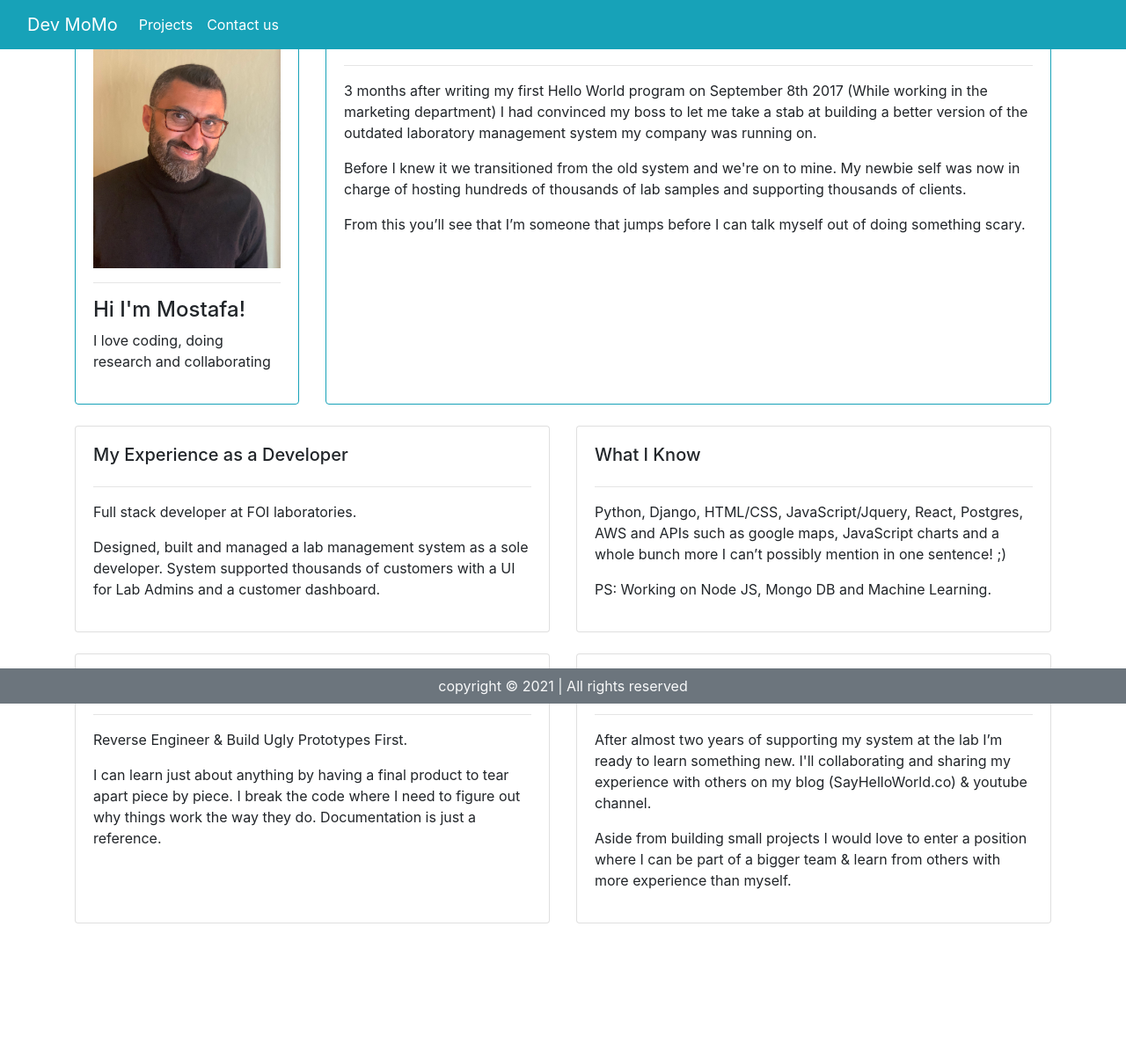
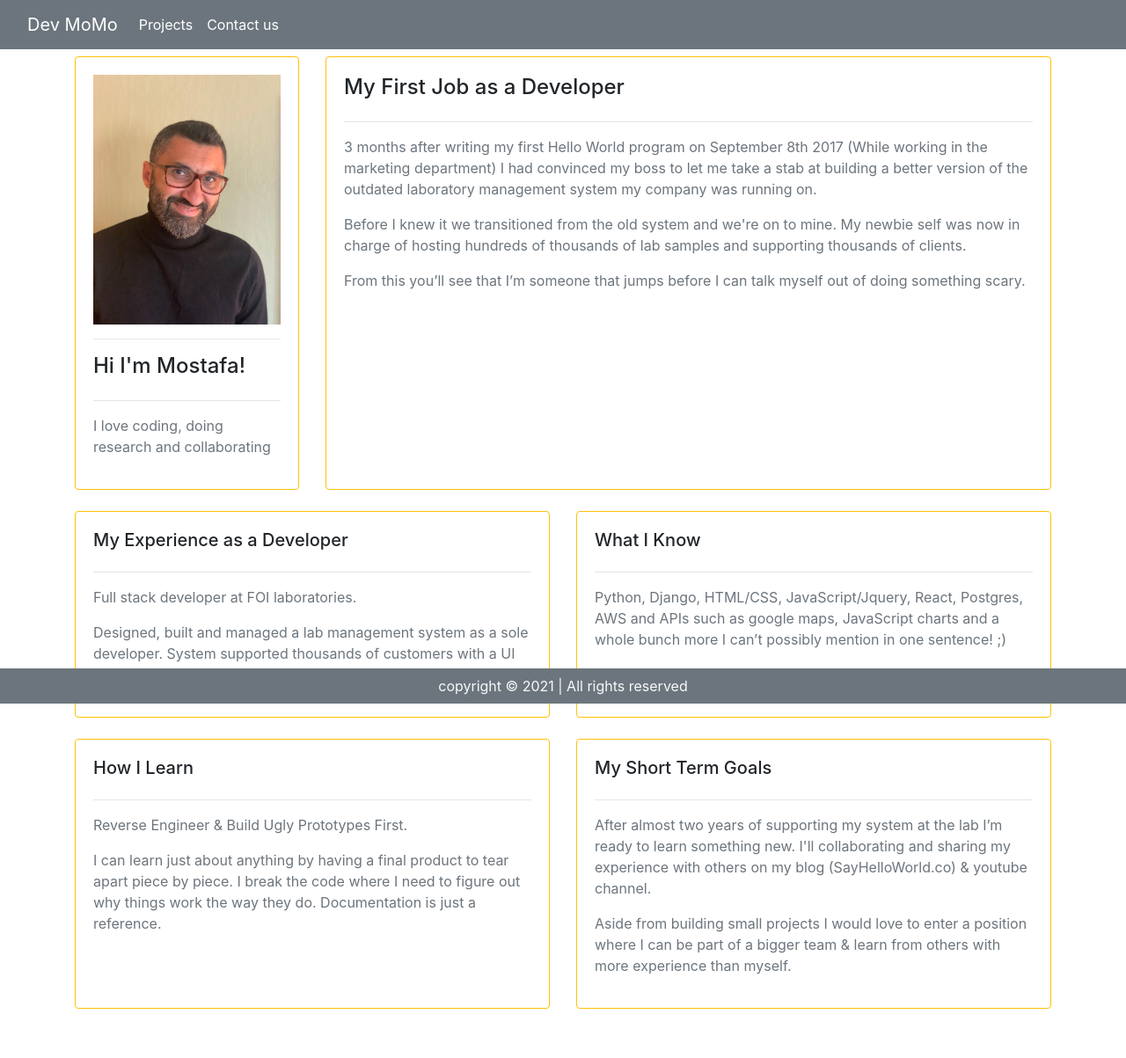
Before and after one commit to sharafmo/new-Portfolio, a Django app: page / in a window 1280 px wide. Shown: the whole page at 88% size. Before the commit the page ends 1050 px from the top, so only its background shows below. Run offline with Django 3.2, Linux system fonts and the light colour scheme; parts of the project's set-up code (start-up, migrations or seed data) failed here and were passed over; some libraries are stand-ins or nearby versions.

Commit message:
adding warning border and more mt and py to home.html

```diff
--- a/portfolio/templates/portfolio/base.html
+++ b/portfolio/templates/portfolio/base.html
@@ -1,4 +1,5 @@
 {% load static %}
+
 <!DOCTYPE html>
 <html lang="en">
 <head>
@@ -9,7 +10,7 @@
     <title>{% block title %}{% endblock title %}</title>
 </head>
 <body>
-    <nav class="navbar navbar-expand-lg navbar-dark bg-info fixed-top">
+    <nav class="navbar navbar-expand-lg navbar-dark bg-secondary fixed-top">
         <div class="container-fluid">
             <a class="navbar-brand" href="/">Dev MoMo</a>
             <button class="navbar-toggler" type="button" data-bs-toggle="collapse" data-bs-target="#navbarNavAltMarkup" aria-controls="navbarNavAltMarkup" aria-expanded="false" aria-label="Toggle navigation">
--- a/portfolio/templates/portfolio/home.html
+++ b/portfolio/templates/portfolio/home.html
@@ -7,68 +7,69 @@
 {% block title %}Home page{% endblock title %}
 
 {% block content %}
-<div class="container-fluid mt-0 px-0">
+	<div id="main" class="container-fluid mt-5 py-3 mb-3">
 		<div class="container">
 			<div class="row">
 				<div class="col-md-3">
-				<div class="card card-body h-100  border-info" id="profile-wrapper">
+					<div class="card card-body h-100  border-warning" id="profile-wrapper">
 						<img id="profile-pic" src="{% static 'images/profile-img.jpeg' %}" >
 						<hr>
 						<h4>Hi I'm Mostafa!</h4>
-					<p>I love coding, doing research and collaborating</p>
+						<hr>
+						<p class="text-secondary">I love coding, doing research and collaborating</p>
 					</div>
 				</div>
 
 				<div class="col-md-9">
-				<div class="card card-body h-100  border-info">
+					<div class="card card-body h-100  border-warning">
 						<h4>My First Job as a Developer</h4>
 						<hr>
-					<p>3 months after writing my first Hello World program on September 8th 2017 (While working in the marketing department) I had convinced my boss to let me take a stab at building a better version of the outdated laboratory management system my company was running on.</p>
+						<p class="text-secondary">3 months after writing my first Hello World program on September 8th 2017 (While working in the marketing department) I had convinced my boss to let me take a stab at building a better version of the outdated laboratory management system my company was running on.</p>
 
-					<p>Before I knew it we transitioned from the old system and we're on to mine. My newbie self was now in charge of hosting hundreds of thousands of lab samples and supporting thousands of clients.</p>
+						<p class="text-secondary">Before I knew it we transitioned from the old system and we're on to mine. My newbie self was now in charge of hosting hundreds of thousands of lab samples and supporting thousands of clients.</p>
 
-					<p>From this you’ll see that I’m someone that jumps before I can talk myself out of doing something scary.</p>
+						<p class="text-secondary">From this you’ll see that I’m someone that jumps before I can talk myself out of doing something scary.</p>
 					</div>
 				</div>
 			</div>
 			<br>
 			<div class="row">
 				<div class="col-md-6">
-				<div class="card card-body h-100">
+					<div class="card card-body h-100 border-warning">
 						<h5>My Experience as a Developer</h5>
 						<hr>
-					<p>Full stack developer at FOI laboratories.</p>
-					<p>Designed, built and managed a lab management system as a sole developer. System supported thousands of customers with a UI for Lab Admins and a customer dashboard.</p>
+						<p class="text-secondary">Full stack developer at FOI laboratories.</p>
+						<p class="text-secondary">Designed, built and managed a lab management system as a sole developer. System supported thousands of customers with a UI for Lab Admins and a customer dashboard.</p>
 						</div>
 				</div>
 
 				<div class="col-md-6">
-				<div class="card card-body h-100">
+					<div class="card card-body h-100 border-warning">
 						<h5>What I Know</h5>
 						<hr>
-					<p>Python, Django, HTML/CSS, JavaScript/Jquery, React, Postgres, AWS and APIs such as google maps, JavaScript charts and a whole bunch more I can’t possibly mention in one sentence! ;)</p>
-					<p>PS: Working on Node JS, Mongo DB and Machine Learning.</p>
+						<p class="text-secondary">Python, Django, HTML/CSS, JavaScript/Jquery, React, Postgres, AWS and APIs such as google maps, JavaScript charts and a whole bunch more I can’t possibly mention in one sentence! ;)</p>
+						<p class="text-secondary">PS: Working on Node JS, Mongo DB and Machine Learning.</p>
 					</div>
 				</div>
 			</div>
 			<br>
 			<div class="row">
 				<div class="col-md-6">
-				<div class="card card-body h-100">
+					<div class="card card-body h-100 border-warning">
 						<h5>How I Learn</h5>
 						<hr>
-					<p>Reverse Engineer & Build Ugly Prototypes First.</p>
+						<p class="text-secondary">Reverse Engineer & Build Ugly Prototypes First.</p>
 
-					<p>I can learn just about anything by having a final product to tear apart piece by piece. I break the code where I need to figure out why things work the way they do. Documentation is just a reference.</p>
+						<p class="text-secondary">I can learn just about anything by having a final product to tear apart piece by piece. I break the code where I need to figure out why things work the way they do. Documentation is just a reference.</p>
 					</div>
 				</div>
 
 				<div class="col-md-6">
-				<div class="card card-body h-100">
+					<div class="card card-body h-100 border-warning">
 						<h5>My Short Term Goals</h5>
 					<hr>
-				<p>After almost two years of supporting my system at the lab I’m ready to learn something new. I'll collaborating and sharing my experience with others on my blog (SayHelloWorld.co) & youtube channel.</p>
-				<p>Aside from building small projects I would love to enter a position where I can be part of a bigger team & learn from others with more experience than myself.</p>
+					<p class="text-secondary">After almost two years of supporting my system at the lab I’m ready to learn something new. I'll collaborating and sharing my experience with others on my blog (SayHelloWorld.co) & youtube channel.</p>
+					<p class="text-secondary">Aside from building small projects I would love to enter a position where I can be part of a bigger team & learn from others with more experience than myself.</p>
 
 					</div>
 				</div>
```
Lines whose indentation alone changed are shown as unchanged.
